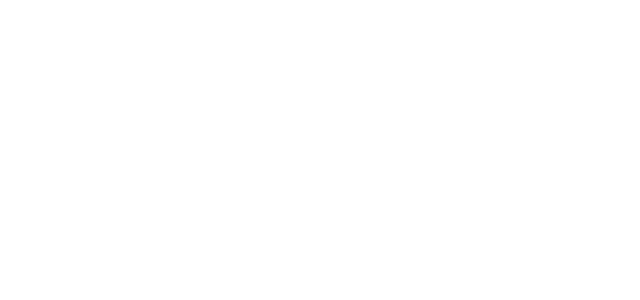
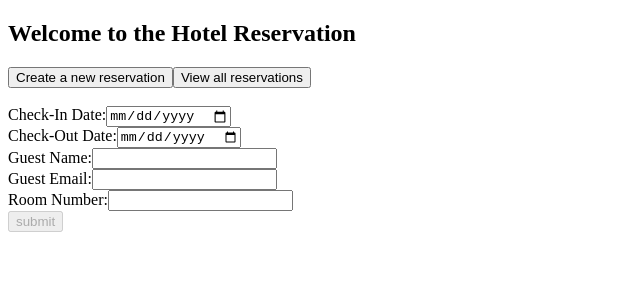
Before and after one commit to dvlex/hotel-reservation-app, an Angular app: page /edit/1 in a window 1280 px wide. Before the commit this address led to /. Shown: the top 300 px of the page, without its empty margins (0-640 px from the left). Built offline with nearby package versions, Linux system fonts and the light colour scheme.

Commit message:
feature working

```diff
--- a/src/app/app-routing.module.ts
+++ b/src/app/app-routing.module.ts
@@ -8,6 +8,7 @@ const routes: Routes = [
   {path: '', component: HomeComponent},
   {path: 'list', component: ReservationListComponent},
   {path: 'new', component: ReservationFormComponent},
+  {path: 'edit/:id', component: ReservationFormComponent}
 ];
 
 @NgModule({
--- a/src/app/home/home.component.html
+++ b/src/app/home/home.component.html
@@ -3,3 +3,4 @@
   <button [routerLink]="['/new']">Create a new reservation</button
   ><button [routerLink]="['/list']">View all reservations</button>
 </div>
+<br>
--- a/src/app/home/home.module.ts
+++ b/src/app/home/home.module.ts
@@ -12,6 +12,9 @@ import { RouterModule } from '@angular/router';
   imports: [
     CommonModule,
     RouterModule
-  ]
+  ],
+  exports: [
+    HomeComponent
+  ],
 })
 export class HomeModule { }
--- a/src/app/reservation-form/reservation-form.component.html
+++ b/src/app/reservation-form/reservation-form.component.html
@@ -1,3 +1,5 @@
+<app-home></app-home>
+
 <form [formGroup]="reservationForm" (ngSubmit)="onSubmit()">
   <div>
     <label for="">Check-In Date:</label>
--- a/src/app/reservation-form/reservation-form.component.ts
+++ b/src/app/reservation-form/reservation-form.component.ts
@@ -1,19 +1,30 @@
 import { Component, OnInit } from '@angular/core';
 import { Form, FormBuilder, FormGroup, Validators } from '@angular/forms';
 import { ReservationService } from '../reservation/reservation.service';
+import { ActivatedRoute, Router } from '@angular/router';
 
 @Component({
   selector: 'app-reservation-form',
   standalone: false,
   templateUrl: './reservation-form.component.html',
-  styleUrl: './reservation-form.component.css'
+  styleUrl: './reservation-form.component.css',
 })
 export class ReservationFormComponent implements OnInit {
-
   reservationForm: FormGroup = new FormGroup({});
 
-  constructor(private formBuilder: FormBuilder,  private reservationService: ReservationService) {
-
+  constructor(
+    private formBuilder: FormBuilder,
+    private reservationService: ReservationService,
+    private router: Router,
+    private activatedRoute: ActivatedRoute
+  ) {
+    this.reservationForm = this.formBuilder.group({
+      checkInDate: ['', Validators.required],
+      checkOutDate: ['', Validators.required],
+      guestName: ['', Validators.required],
+      guestEmail: ['', [Validators.required, Validators.email]],
+      roomNumber: ['', Validators.required],
+    });
   }
 
   ngOnInit(): void {
@@ -22,16 +33,42 @@ export class ReservationFormComponent implements OnInit {
       checkOutDate: ['', Validators.required],
       guestName: ['', Validators.required],
       guestEmail: ['', [Validators.required, Validators.email]],
-      roomNumber: ['', Validators.required]
+      roomNumber: ['', Validators.required],
     });
+
+    let id = this.activatedRoute.snapshot.paramMap.get('id');
+    if (id) {
+      let reservation = this.reservationService.getReservation(id);
+      if (reservation) {
+        this.reservationForm.patchValue(reservation);
+      }
+    }
   }
 
   onSubmit() {
     if (this.reservationForm.valid) {
-      this.reservationService.addReservation(this.reservationForm.value);
+
+      let id = this.activatedRoute.snapshot.paramMap.get('id');
+      if (id) {
+        // update reservation
+        let reservation = this.reservationService.getReservation(id);
+        if (reservation) {
+          this.reservationService.updateReservation({
+            ...reservation,
+            ...this.reservationForm.value,
+          });
+        }
+
+      } else {
+        // new reservation
+        this.reservationService.addReservation(this.reservationForm.value);
+      }
+
+
+      this.router.navigate(['/list']);
+      this.reservationForm.reset();
     } else {
       alert('Please fill in all required fields.');
     }
   }
-
 }
--- a/src/app/reservation-list/reservation-list.component.html
+++ b/src/app/reservation-list/reservation-list.component.html
@@ -1 +1,19 @@
-<p>reservation-list works!</p>
+<app-home></app-home>
+
+<h2>Reservation List</h2>
+
+<ul *ngIf="reservations.length > 0; else noReservation">
+  <li *ngFor="let reservation of reservations">
+    <p>Guest: {{ reservation.guestName }}</p>
+    <p>Email: {{ reservation.guestEmail }}</p>
+    <p>Room no.: {{ reservation.roomNumber }}</p>
+    <p>Check-In: {{ reservation.checkInDate }}</p>
+    <p>Check-Out: {{ reservation.checkOutDate }}</p>
+    <button (click)="deleteReservation(reservation)">X</button>
+    <button [routerLink]="['/edit', reservation.id]">E</button>
+  </li>
+</ul>
+
+<ng-template #noReservation>
+  <p>No reservations found.</p>
+</ng-template>
--- a/src/app/reservation-list/reservation-list.component.ts
+++ b/src/app/reservation-list/reservation-list.component.ts
@@ -1,4 +1,6 @@
-import { Component } from '@angular/core';
+import { Component, OnInit } from '@angular/core';
+import { Reservation } from '../models/reservation';
+import { ReservationService } from '../reservation/reservation.service';
 
 @Component({
   selector: 'app-reservation-list',
@@ -6,6 +8,19 @@ import { Component } from '@angular/core';
   templateUrl: './reservation-list.component.html',
   styleUrl: './reservation-list.component.css'
 })
-export class ReservationListComponent {
+export class ReservationListComponent implements OnInit {
+  reservations: Reservation[] = [];
+
+  constructor(private reservationService: ReservationService) {}
+
+  ngOnInit() {
+    this.reservations = this.reservationService.getReservations();
+  }
+
+  deleteReservation(reservation: Reservation) {
+    this.reservationService.deleteReservation(reservation);
+    this.reservations = this.reservationService.getReservations();
+  }
+
 
 }
--- a/src/app/reservation/reservation.module.ts
+++ b/src/app/reservation/reservation.module.ts
@@ -3,6 +3,8 @@ import { CommonModule } from '@angular/common';
 import { ReservationFormComponent } from '../reservation-form/reservation-form.component';
 import { ReservationListComponent } from '../reservation-list/reservation-list.component';
 import { FormsModule, ReactiveFormsModule } from '@angular/forms';
+import { RouterModule } from '@angular/router';
+import { HomeModule } from '../home/home.module';
 
 
 
@@ -14,7 +16,9 @@ import { FormsModule, ReactiveFormsModule } from '@angular/forms';
   imports: [
     CommonModule,
     FormsModule,
-    ReactiveFormsModule
+    ReactiveFormsModule,
+    RouterModule,
+    HomeModule
   ]
 })
 export class ReservationModule { }
--- a/src/app/reservation/reservation.service.ts
+++ b/src/app/reservation/reservation.service.ts
@@ -21,6 +21,7 @@ export class ReservationService {
   }
 
   addReservation(reservation: Reservation): void {
+    reservation.id = crypto.randomUUID();
     this.reservations.push(reservation);
     localStorage.setItem('reservations', JSON.stringify(this.reservations));
   }
```
